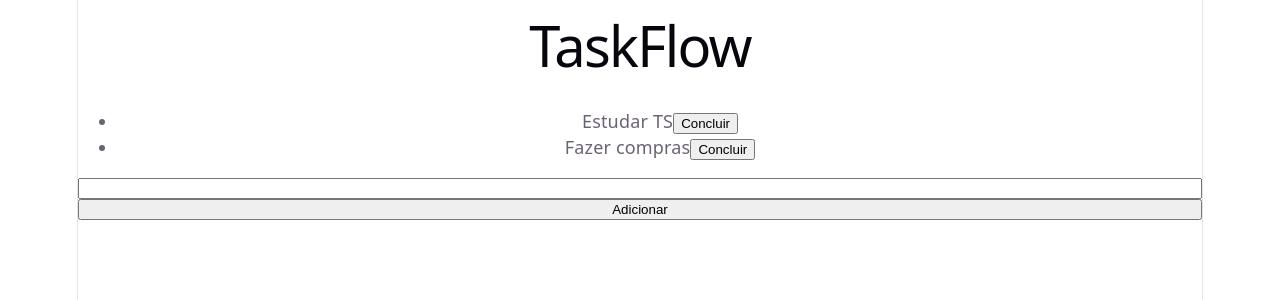
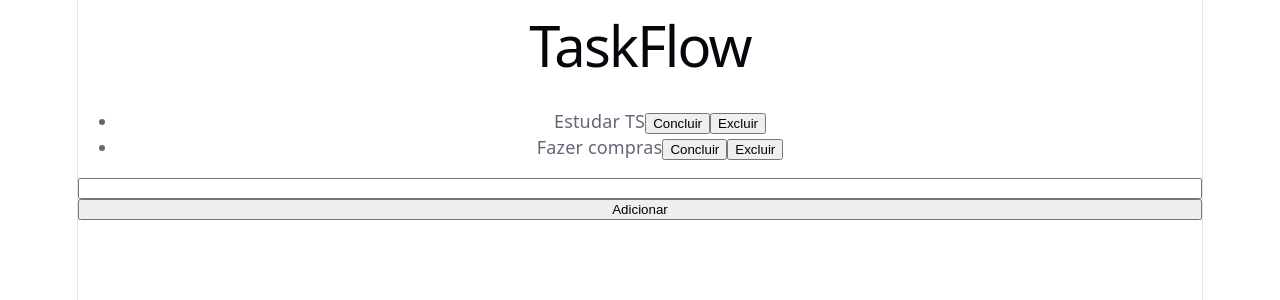
Before and after one commit to lincolnjesuino-cmyk/taskflow, a React (Vite) app in the folder frontend/: page / in a window 1280 px wide. Shown: the top 300 px of the page. Built offline with nearby package versions, Linux system fonts and the light colour scheme.

Commit message:
feat: adiciona delecao de tarefa, completando CRUD basico

```diff
--- a/frontend/src/App.tsx
+++ b/frontend/src/App.tsx
@@ -34,6 +34,9 @@ function App() {
               }))
 
             }}>Concluir</button>
+            <button onClick={() => {
+              setTarefas(tarefas.filter((t) => t.id !== tarefa.id))
+            }}>Excluir</button>
             </li>
       ))}
           </ul>
```
